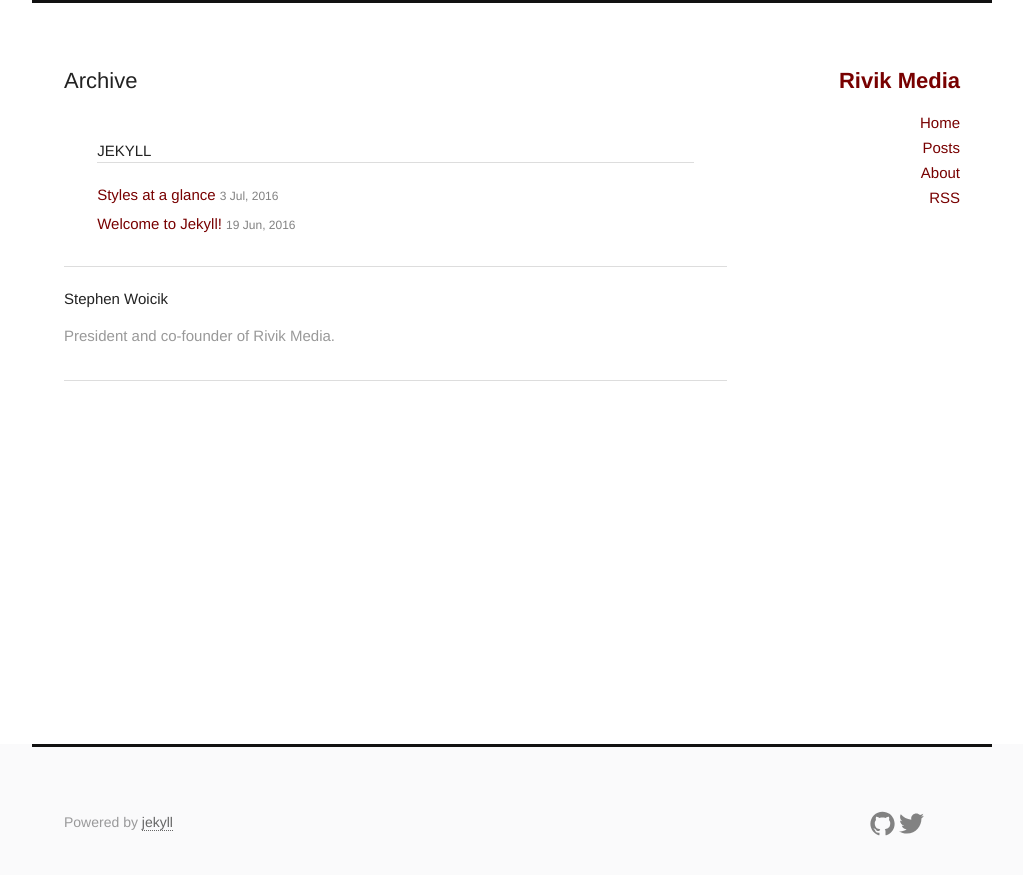
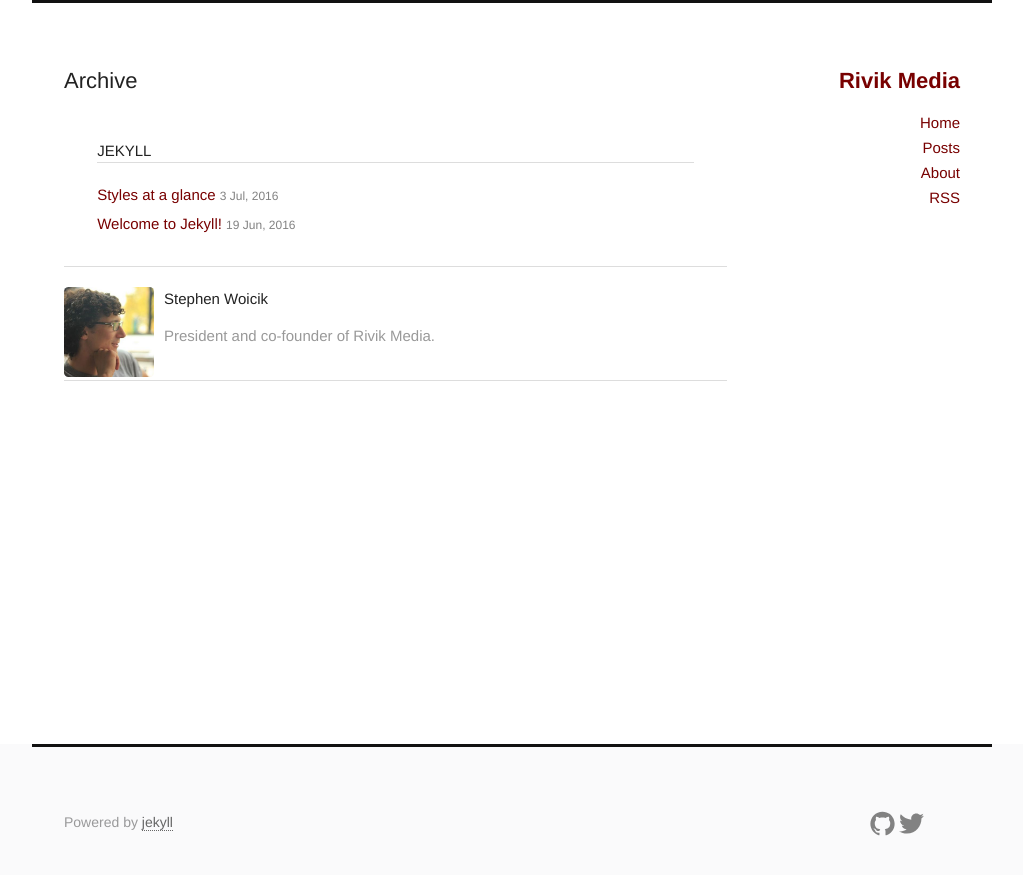
Before and after one commit to Rivik-Media/rivik-media, a Jekyll site: the page built from archive.html, in a window 1280 px wide. Shown: the top 875 px of the page, without its empty margins (128-1151 px from the left). Built offline with Jekyll 4.4.1, drawn with Linux system fonts in a browser that asks for light colours.

Commit message:
updated author bio

```diff
--- a/_includes/author.html
+++ b/_includes/author.html
@@ -1,5 +1,5 @@
 <section class="author">
-  <!-- <div class="authorimage box" style="background: url({{site.baseurl}}/assets/img/Taffy.jpg)"></div> -->
+  <div class="authorimage box" style="background: url({{site.baseurl}}/assets/img/swoicik.jpg)"></div>
   <div class="authorinfo box">
     <p>Stephen Woicik</p>
     <p class="bio">
```
Also changed, not shown: assets/img/swoicik.jpg (added).
